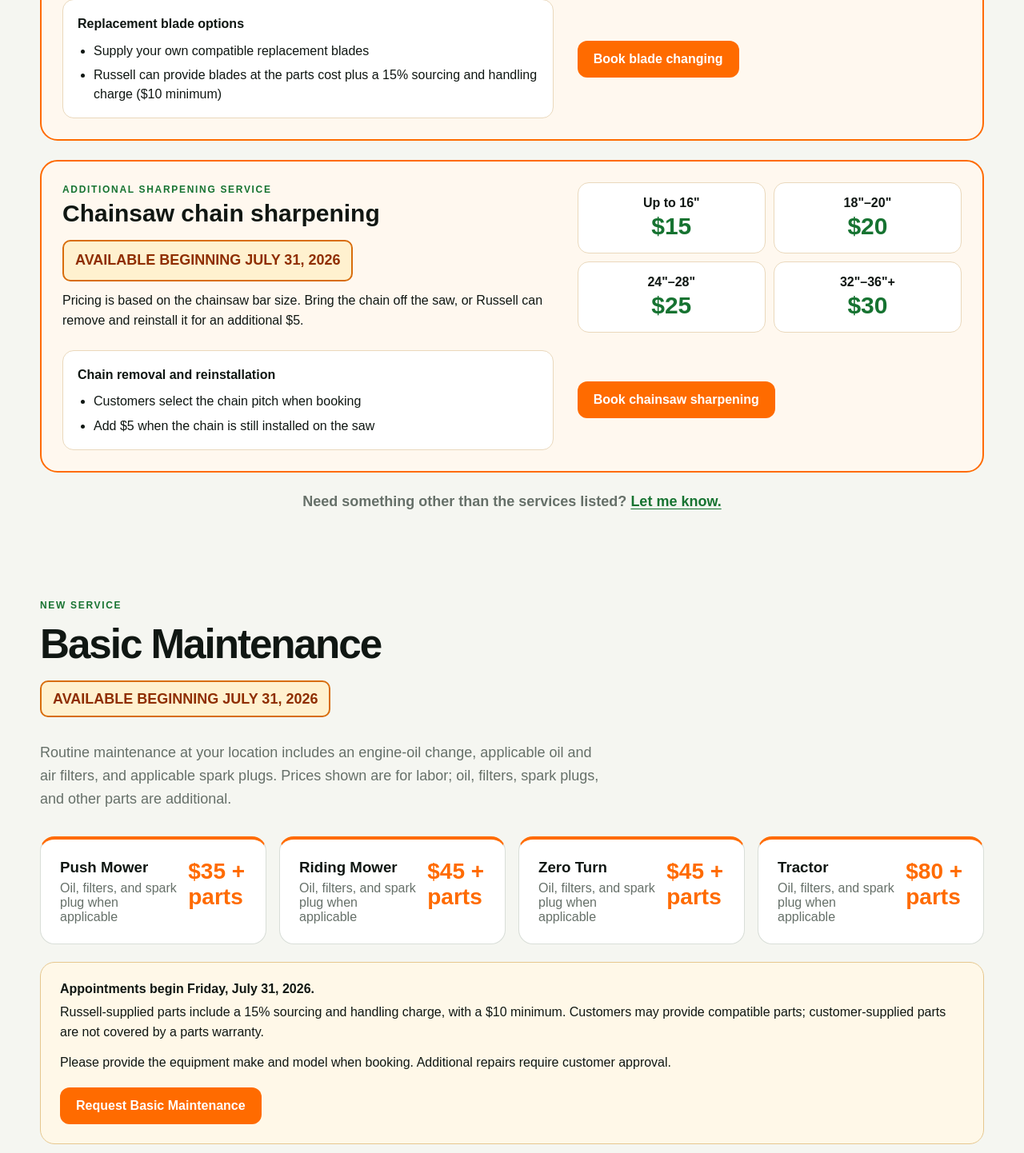
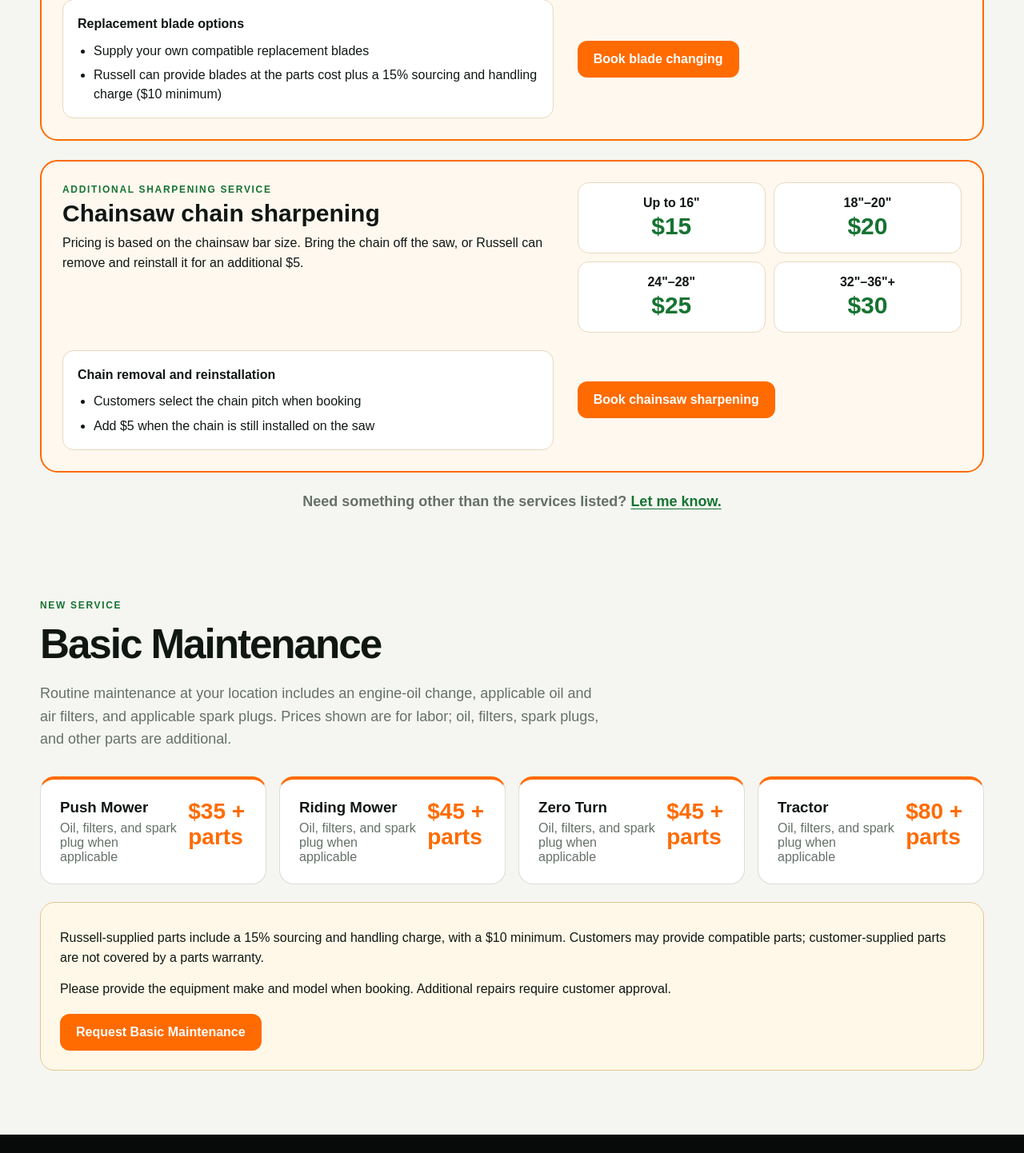
Before and after one commit to rp8tv66s69-bot/russells-mobile-blade-sharpening-live, a Next.js app: page / in a window 1280 px wide. Shown: the part 1752-3194 px from the top of the page at 80% size. Built offline with nearby package versions, Linux system fonts and the light colour scheme; no server answers; the database is empty.

Commit message:
Remove expired availability captions

```diff
--- a/app/page.tsx
+++ b/app/page.tsx
@@ -98,7 +98,6 @@ export default function HomePage() {
           <div className="blade-change-heading">
             <p className="eyebrow">Additional sharpening service</p>
             <h3>Chainsaw chain sharpening</h3>
-            <p className="service-launch-inline"><strong>Available beginning July 31, 2026</strong></p>
             <p>Pricing is based on the chainsaw bar size. Bring the chain off the saw, or Russell can remove and reinstall it for an additional $5.</p>
           </div>
           <div className="blade-change-rates" aria-label="Chainsaw chain sharpening prices">
@@ -126,7 +125,6 @@ export default function HomePage() {
         <div className="section-heading">
           <p className="eyebrow">New service</p>
           <h2>Basic Maintenance</h2>
-          <p className="service-launch-inline"><strong>Available beginning July 31, 2026</strong></p>
           <p className="section-lead">Routine maintenance at your location includes an engine-oil change, applicable oil and air filters, and applicable spark plugs. Prices shown are for labor; oil, filters, spark plugs, and other parts are additional.</p>
         </div>
         <div className="service-grid">
@@ -138,7 +136,6 @@ export default function HomePage() {
           ))}
         </div>
         <div className="maintenance-notice">
-          <strong>Appointments begin Friday, July 31, 2026.</strong>
           <p>Russell-supplied parts include a 15% sourcing and handling charge, with a $10 minimum. Customers may provide compatible parts; customer-supplied parts are not covered by a parts warranty.</p>
           <p>Please provide the equipment make and model when booking. Additional repairs require customer approval.</p>
           <Link className="button orange" href="/book?jobType=maintenance">Request Basic Maintenance</Link>
```
